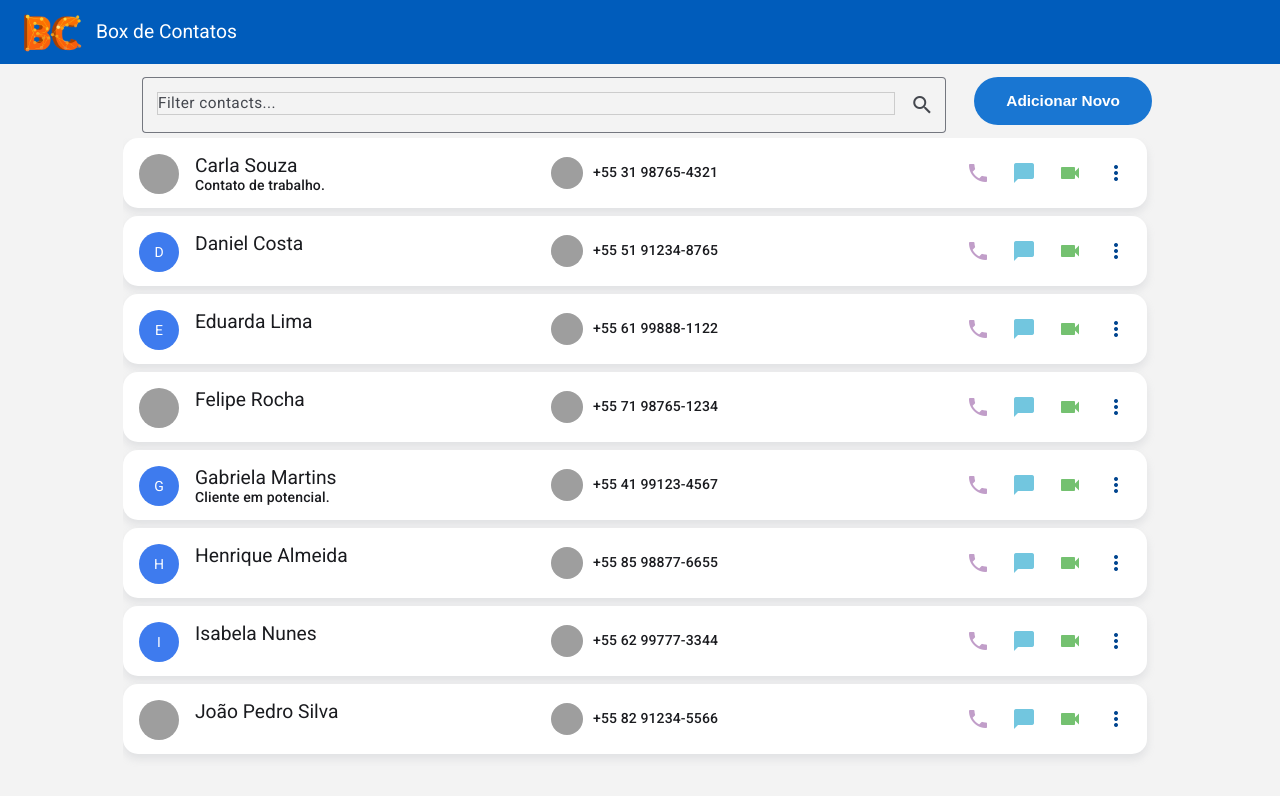
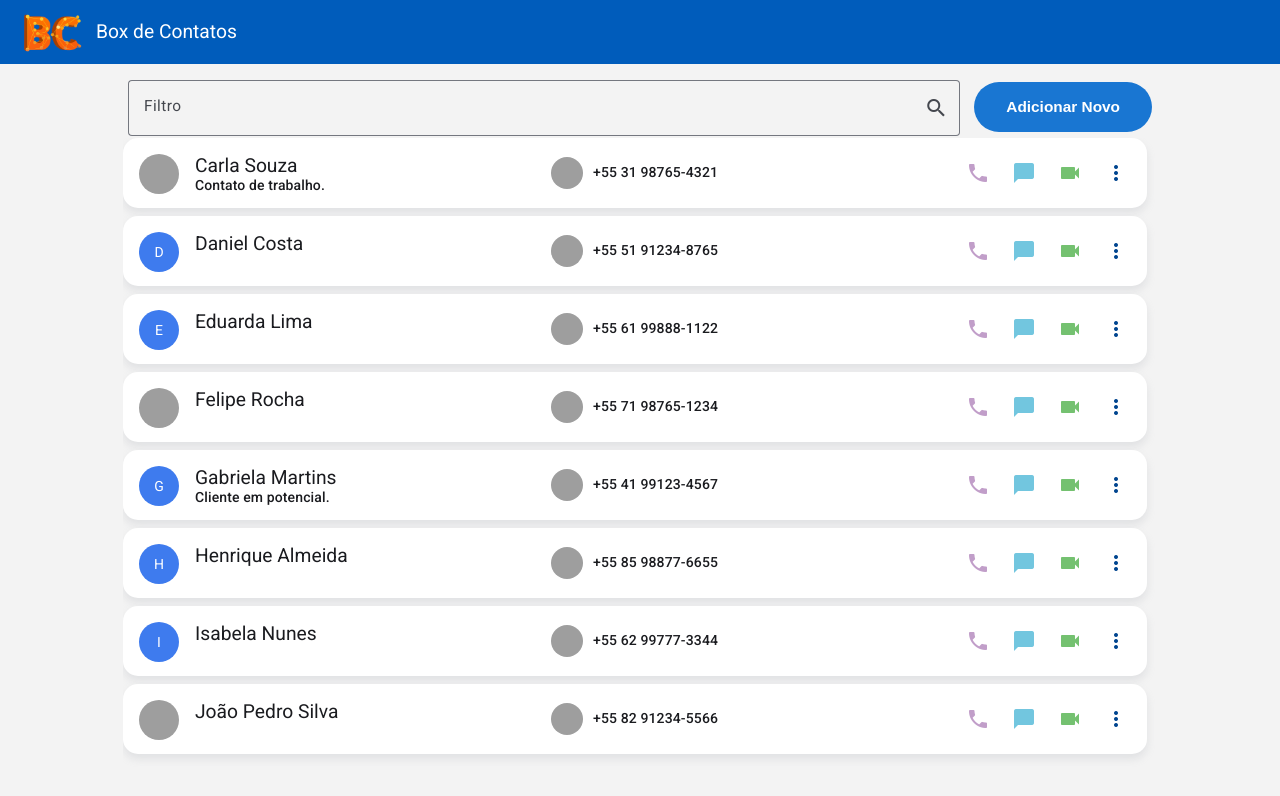
Before and after one commit to matigous/contact-box, an Angular app: page /contacts in a window 1280 px wide. Shown: the top 796 px of the page. Built offline with nearby package versions, Linux system fonts and the light colour scheme; data requests are answered from the project's data file; grey boxes are pictures that could not be loaded.

Commit message:
Refactor filter component styles and update input placeholder

```diff
--- a/src/app/features/contacts/list/components/filter/filter.html
+++ b/src/app/features/contacts/list/components/filter/filter.html
@@ -1,7 +1,9 @@
 <div class="filter-container">
-    <mat-form-field class="filter-input" appearance='outline'>
-      <input matInput type="text" [(ngModel)]="filterText" (ngModelChange)="emitFilter()" placeholder="Filter contacts..." />
-       <mat-icon matSuffix>search</mat-icon>
-      </mat-form-field>
-    <button routerLink='/contact-details/'>Adicionar Novo</button>
+
+
+  <mat-form-field class="filter-input" appearance="outline">
+    <input matInput placeholder="Filtro" [(ngModel)]="filterText" (ngModelChange)="emitFilter()">
+    <mat-icon matSuffix>search</mat-icon>
+  </mat-form-field>
+  <button routerLink='/contact-details/'>Adicionar Novo</button>
 </div>
--- a/src/app/features/contacts/list/components/filter/filter.scss
+++ b/src/app/features/contacts/list/components/filter/filter.scss
@@ -1,41 +1,31 @@
 .filter-container {
   display: flex;
   align-items: center;
-  height: 100%;
+  padding: 16px 0;
   width: 100%;
+  flex: 1;
   gap: 1rem;
   font-family: --mat-sys-title-large-font;
-
-  // input[type="text"] {
-  //   flex: 1 1 0;
-  //   height: 48px;
-  //   font-size: 1.1rem;
-  //   padding: 0 1rem;
-  //   border-radius: 24px;
-  //   border: 1px solid #ccc;
-  // }
 
   .filter-input {
     display: flex;
     align-items: center;
-    flex: 1 1 0;
-    height: 48px;
+    flex: 1;
     font-size: 1.1rem;
-    padding: 0 1rem;
     border-radius: 24px;
-
-    input[type="text"] {
-      outline: 1px solid #ccc;
-    }
+    height: 100%;
   }
 
   button {
-    height: 48px;
+    display: flex;
+    align-self: flex-start;
+    height: 100%;
+    margin-top: 2px;
     box-sizing: border-box;
     font-size: 1.1rem;
     border-radius: 40px;
     border: none;
-    padding: 0 32px;
+    padding: 16px 32px;
     font-weight: 600;
     background: #1976d2;
     color: #fff;
```
